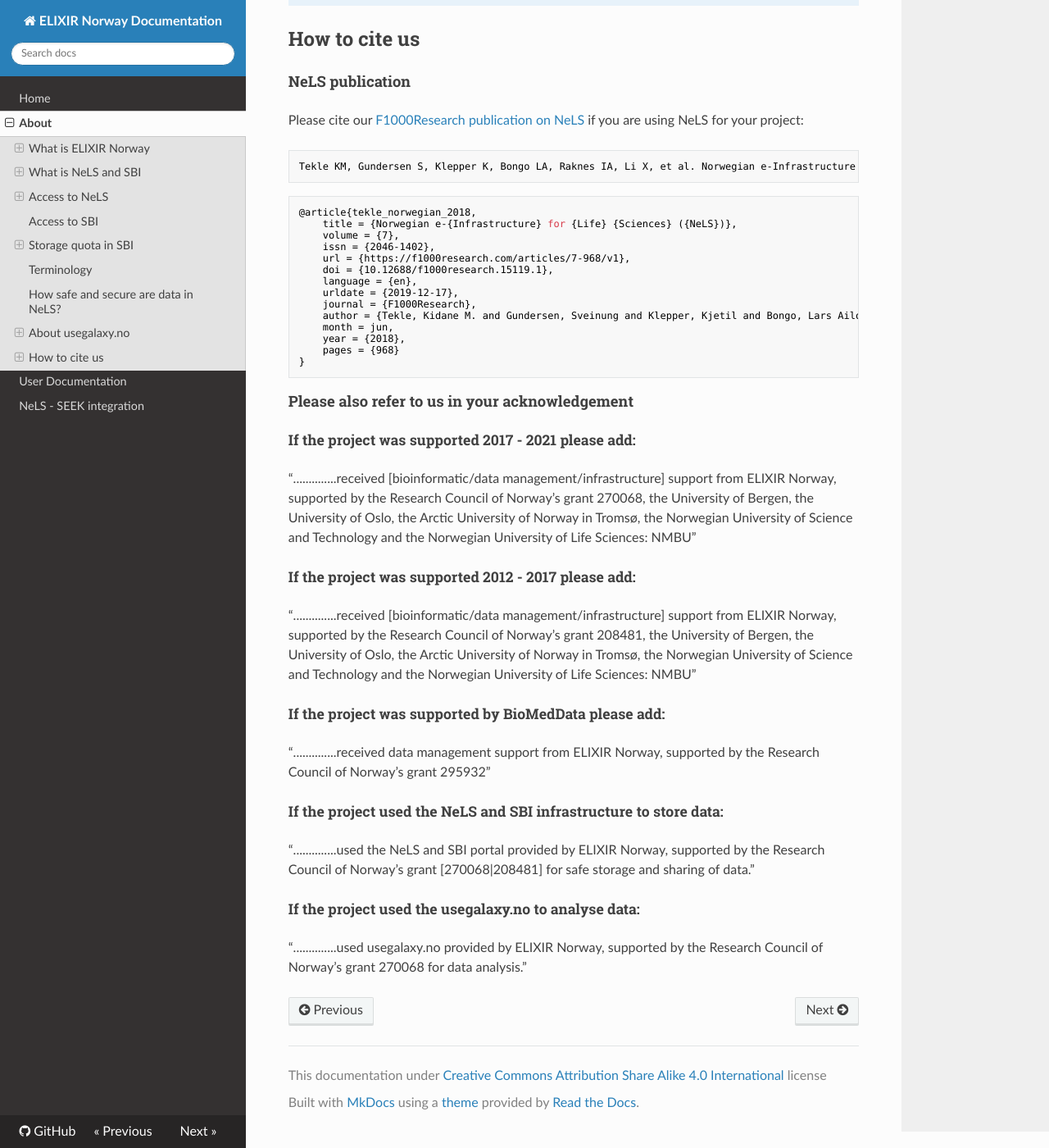
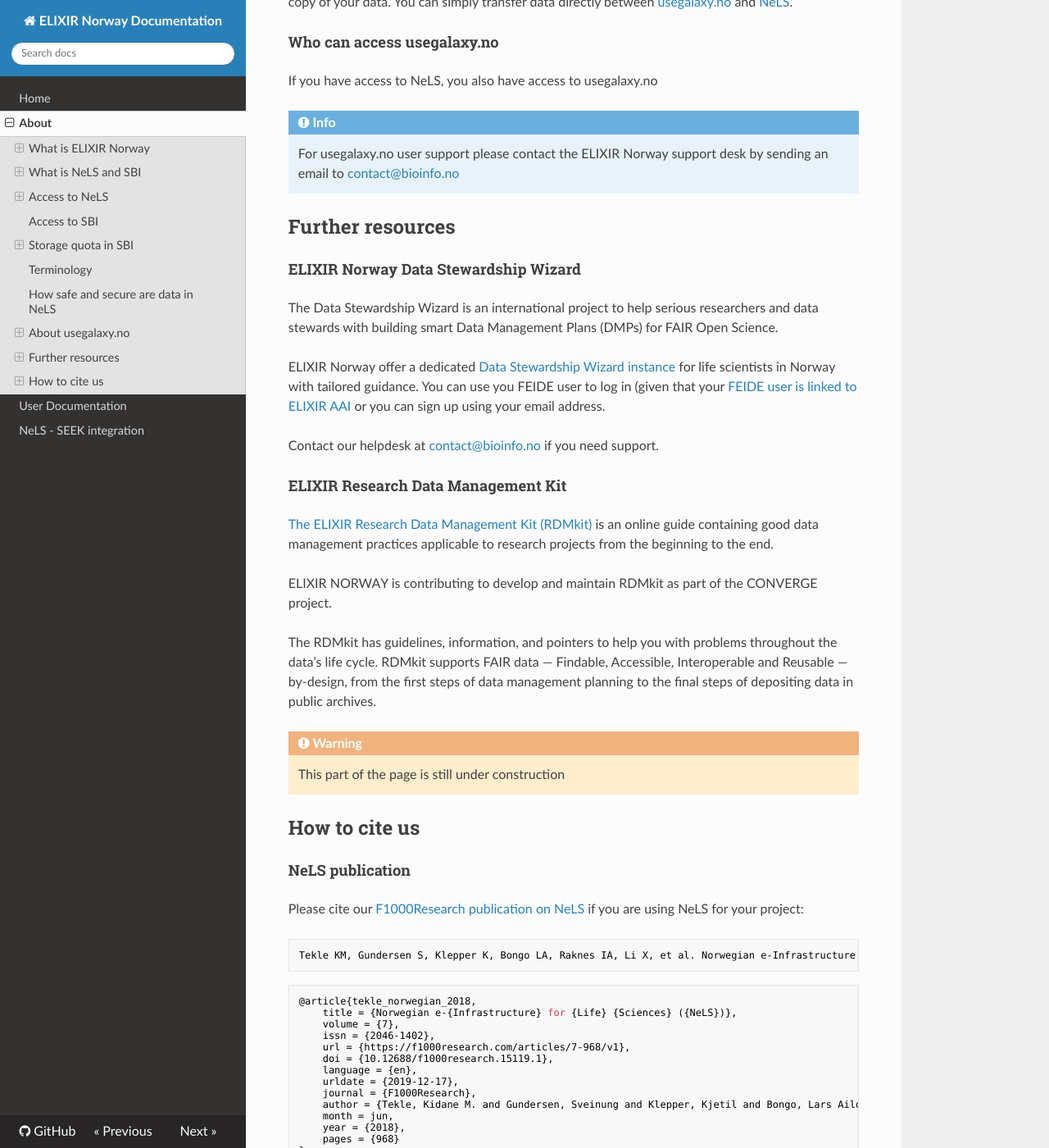
Before and after one commit to elixir-no-nels/nels-docs, an MkDocs documentation site: the page built from docs/about.md, in a window 1280 px wide and 1400 px high, scrolled down 4582 px. Shown: the whole window at 82% size. Built offline with MkDocs 1.6.1, drawn with Linux system fonts in a browser that asks for light colours; nearby versions of some CDN libraries; some of the changed text lies outside the part shown.

Commit message:
Added section on further resources
Added section on ELIXIR NO DSW and RDMkit.
Also added a figure on NeLS/SBI storage

```diff
--- a/docs/about.md
+++ b/docs/about.md
@@ -67,6 +67,9 @@
 
 ## Storage quota in SBI
 #### Who can get storage quotas in SBI?
+
+![](images/NeLS-SBI-application.png)
+
 All research projects with a Norwegian partner with funding from national funding bodies (NFR, Universities, Helseforetak, etc) and EU grants are entitled to store life science data in NeLS. This also includes private companies and governmental research institutions.
 
 Research projects (with a Norwegian partner) that do not fall into the definition above can still apply for a storage quota, but these projects will be treated according to the user contribution model for granting storage to projects by Sigma2.
@@ -88,7 +91,7 @@
 
 	This part of the page is still under construction
 
-## How safe and secure are data in NeLS?
+## How safe and secure are data in NeLS
 The NeLS storage layer has built-in redundancy against data loss due to hardware failure at disk and server levels.
 
 The StoreBioinfo storage layer is implemented on top of the national research data storage solution [NIRD](https://documentation.sigma2.no/files_storage/backup.html), offered by [Sigma2 Uninett A/S](https://www.sigma2.no/). This large capacity, mid term data storage layer is protected against data loss by both hardware redundancy mechanisms and asynchronous geo-replicated storage between two cities in Norway. In addition NIRD implements daily snapshots for the last 7 days and weekly snapshots for the last 6 weeks.
@@ -112,6 +115,26 @@
 !!! info
 
 	For usegalaxy.no user support please contact the ELIXIR Norway support desk by sending an email to [contact@bioinfo.no](mailto:contact@bioinfo.no)
+
+## Further resources
+
+#### ELIXIR Norway Data Stewardship Wizard
+The Data Stewardship Wizard is an international project to help serious researchers and data stewards with building smart Data Management Plans (DMPs) for FAIR Open Science.
+
+ELIXIR Norway offer a dedicated [Data Stewardship Wizard instance](https://elixir-no.ds-wizard.org/) for life scientists in Norway with tailored guidance. You can use you FEIDE user to log in (given that your [FEIDE user is linked to ELIXIR AAI](https://elixir-europe.org/register) or you can sign up using your email address.
+
+Contact our helpdesk at [contact@bioinfo.no](mailto:contact@bioinfo.no) if you need support.
+
+#### ELIXIR Research Data Management Kit
+[The ELIXIR Research Data Management Kit (RDMkit)](https://rdmkit.elixir-europe.org/) is an online guide containing good data management practices applicable to research projects from the beginning to the end.
+
+ELIXIR NORWAY is contributing to develop and maintain RDMkit as part of the CONVERGE project.
+
+The RDMkit has guidelines, information, and pointers to help you with problems throughout the data’s life cycle. RDMkit supports FAIR data — Findable, Accessible, Interoperable and Reusable — by-design, from the first steps of data management planning to the final steps of depositing data in public archives.
+
+!!! warning
+
+	This part of the page is still under construction
 
 
 ## How to cite us
```
Also changed, not shown: docs/index.md (+4 -1 lines), docs/images/NeLS-SBI-application.png (added).
